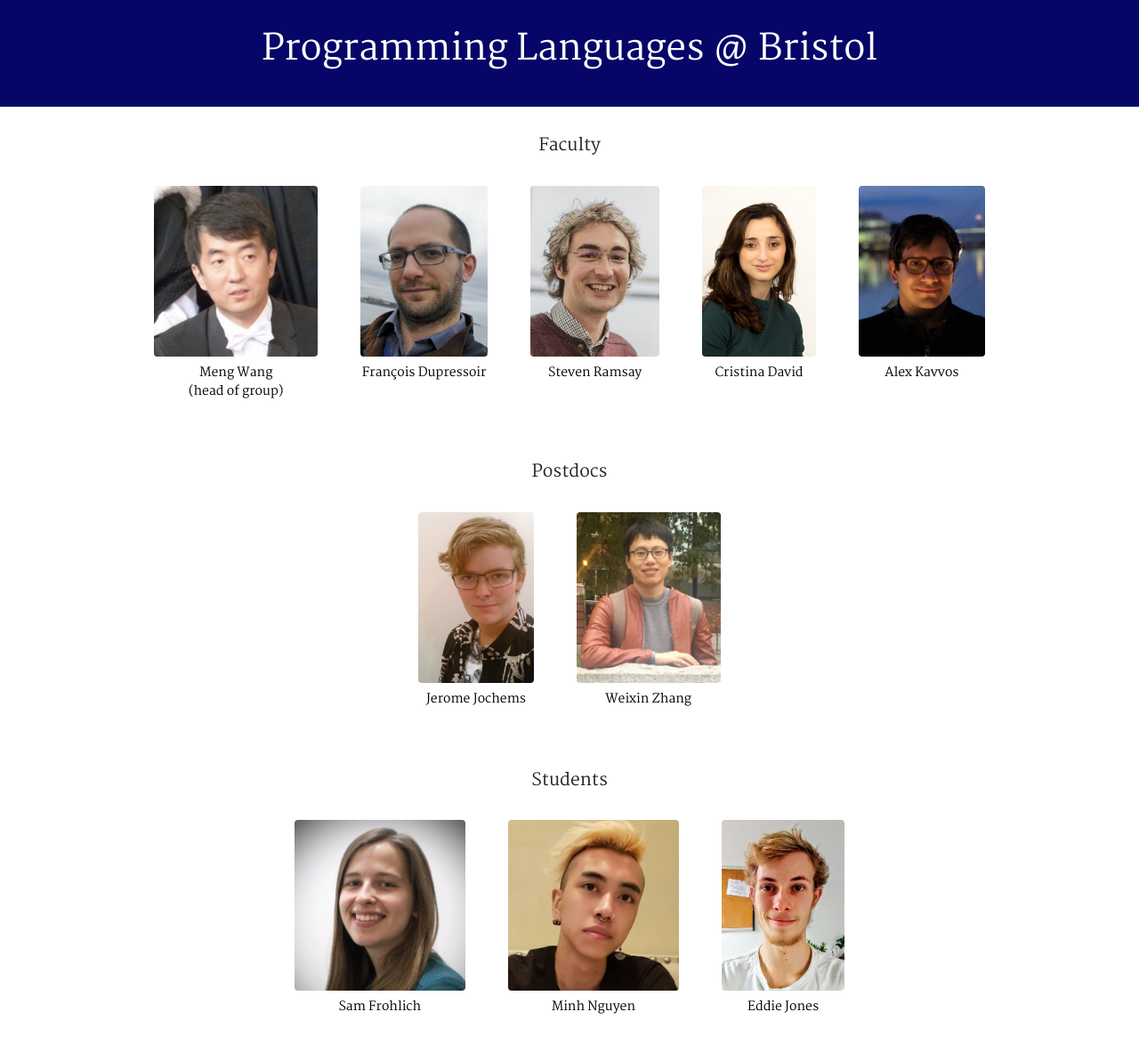
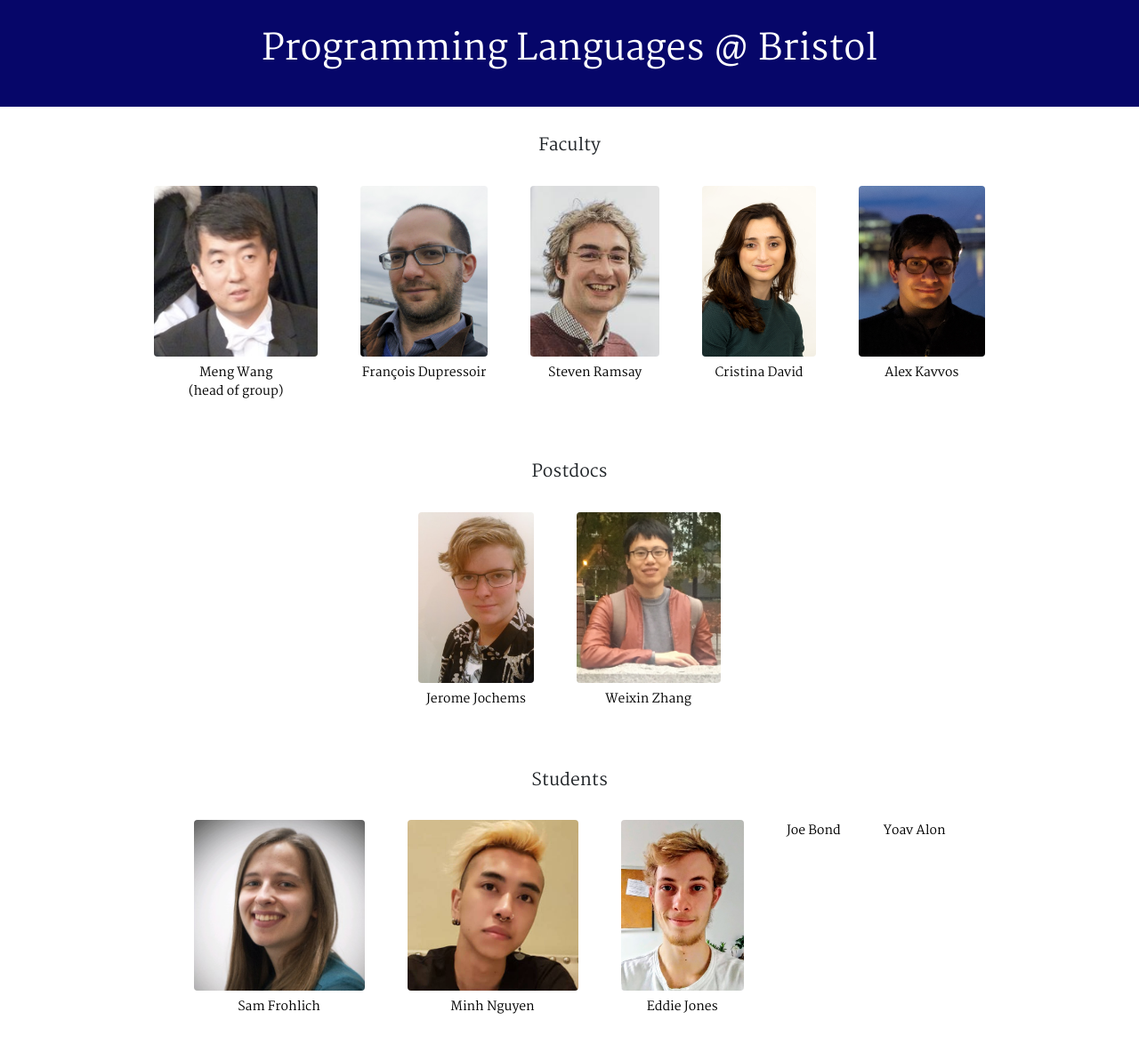
Before and after one commit to plrg-bristol/plrg-bristol.github.io, a Jekyll site: the page built from people.md, in a window 1280 px wide. Shown: the whole page at 89% size. Built offline with Jekyll 4.4.1, drawn with Linux system fonts in a browser that asks for light colours; nearby versions of some CDN libraries; our own code applies the rules of GitHub Pages for plain Markdown files; comment, search, counter and statistics services are not loaded.

Commit message:
adding Cristina's PhD students

```diff
--- a/people.md
+++ b/people.md
@@ -4,10 +4,21 @@
 <div class="d-flex flex-row flex-wrap justify-content-center">
   {% for person in group.members %}
       <div class="p-4 bd-highlight">
-    <figure class="figure">
-      <img class="figure-img img-fluid rounded" style="max-height: 12rem; max-width: 12rem;" src="{{ "/assets/images/" | append: person.pic }}">
-      <figcaption class="figure-caption text-center"><a href="{{ person.url }}">{{ person.name }}</a></figcaption>
-    </figure>
+      <figure class="figure">
+        <a href="{{ person.url }}">
+          {% if person.pic == nil %}
+            <i class="icon-user" style="font-size: 8rem"></i>
+          {% else %}
+            <img class="figure-img img-fluid rounded" style="max-height: 12rem; max-width: 12rem;"
+                src="{{ "/assets/images/" | append: person.pic }}">
+          {% endif %}
+        </a>
+        <figcaption class="figure-caption text-center">
+          <a href="{{ person.url }}">
+            {{ person.name }}
+          </a>
+        </figcaption>
+      </figure>
   </div>
   {% endfor %}
 </div>
```
Also changed, not shown: _data/people.yaml (+10 -2 lines).
